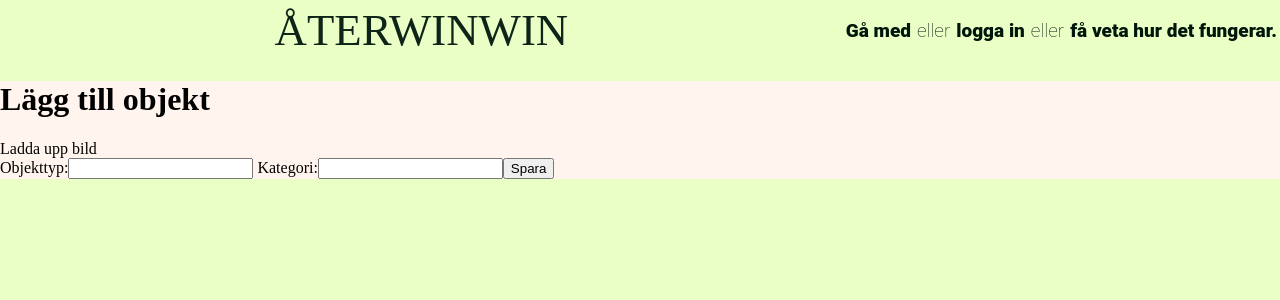
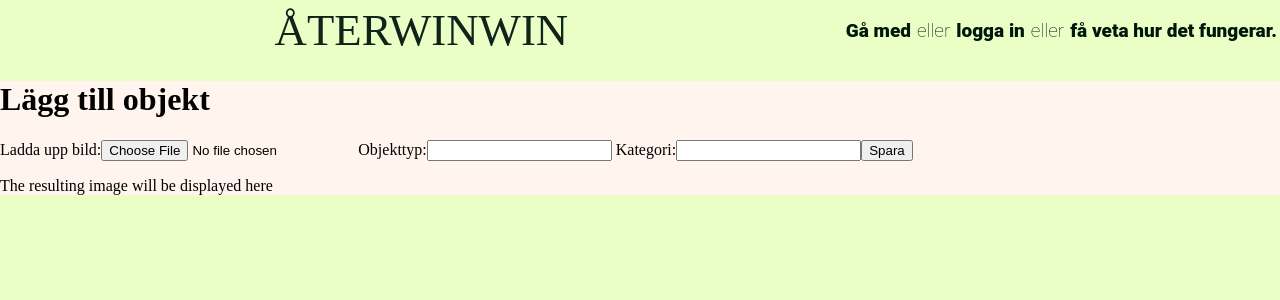
Before and after one commit to Novvea/aterwinwin, a React (Create React App) app in the folder client/: page /additem in a window 1280 px wide. Shown: the top 300 px of the page. Built offline with nearby package versions, Linux system fonts and the light colour scheme; a web font is replaced by a local one.

Commit message:
Be able to add photos by cloudinary

```diff
--- a/client/src/view/additem/AddItemView.tsx
+++ b/client/src/view/additem/AddItemView.tsx
@@ -1,12 +1,27 @@
 import { useState } from 'react'
 import BackendAPIService from '../../shared/api/service/BackendAPIService'
 import styles from './AddItemView.module.css'
+import axios from 'axios'
 
 export const AddItemView = () => {
   const [addItemFormData, setAddItemFormData] = useState({
     itemname: '',
-    category: ''
+    category: '',
+    imageUrl: ''
   })
+
+  const handleChangeImageFile = async (event: any) => {
+    if (event.target.files) {
+      const formData = new FormData()
+      formData.append('file', event.target.files[0])
+      formData.append('upload_preset', 'xjrgcel9')
+
+      axios.post('https://api.Cloudinary.com/v1_1/novve/image/upload/ ', formData)
+        .then(response => { console.log('aa', response.data); setAddItemFormData({ ...addItemFormData, imageUrl: response.data.url }) })
+        /* .then(response => setAddItemFormData({ ...addItemFormData, imageUrl: response.data.url })) */
+        .catch(err => console.log(err))
+    }
+  }
 
   const addNewItem = async () => {
     try {
@@ -20,7 +35,9 @@ export const AddItemView = () => {
   return (
     <div className={styles.wrapper}>
       <h1>Lägg till objekt</h1>
-      <div>Ladda upp bild</div>
+      <label>Ladda upp bild:
+        <input type="file" onChange={handleChangeImageFile} />
+      </label>
       <label> Objekttyp:
         <input type="text" required onChange={(event) => setAddItemFormData({ ...addItemFormData, itemname: event.target.value })} />
       </label>
@@ -28,6 +45,9 @@ export const AddItemView = () => {
         <input type="text" required onChange={(event) => setAddItemFormData({ ...addItemFormData, category: event.target.value })} />
       </label>
       <button onClick={() => addNewItem()}>Spara</button>
+
+      <p>The resulting image will be displayed here</p>
+      {addItemFormData.imageUrl && (<img src={addItemFormData.imageUrl} alt={addItemFormData.itemname} />)}
     </div>
   )
 }
```
